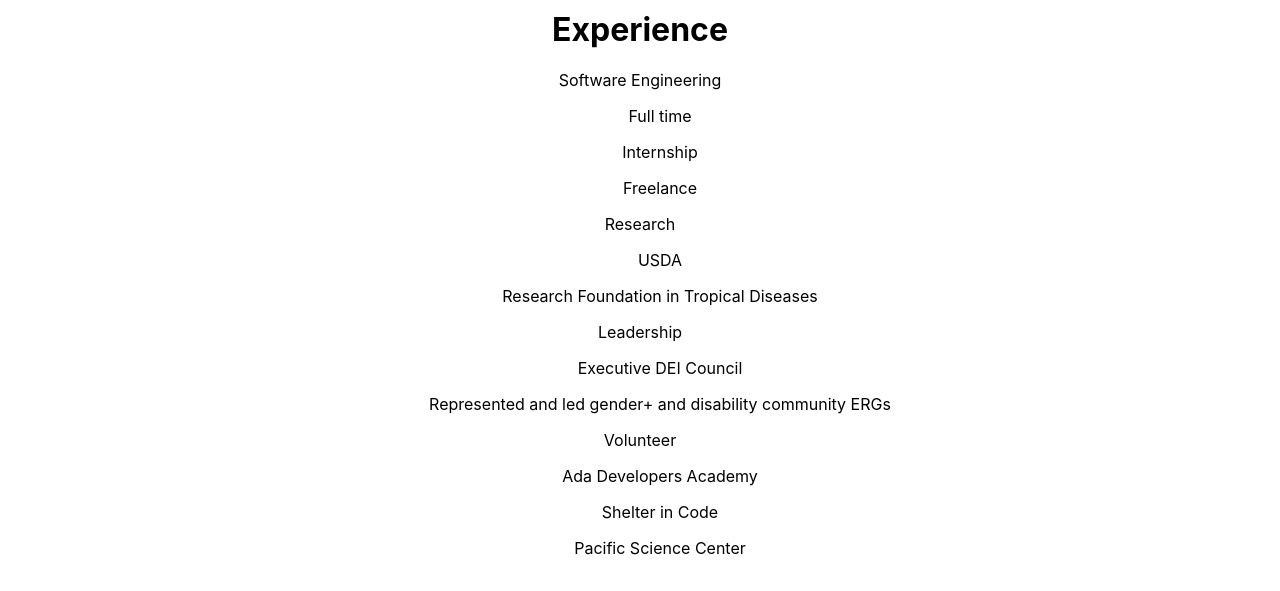
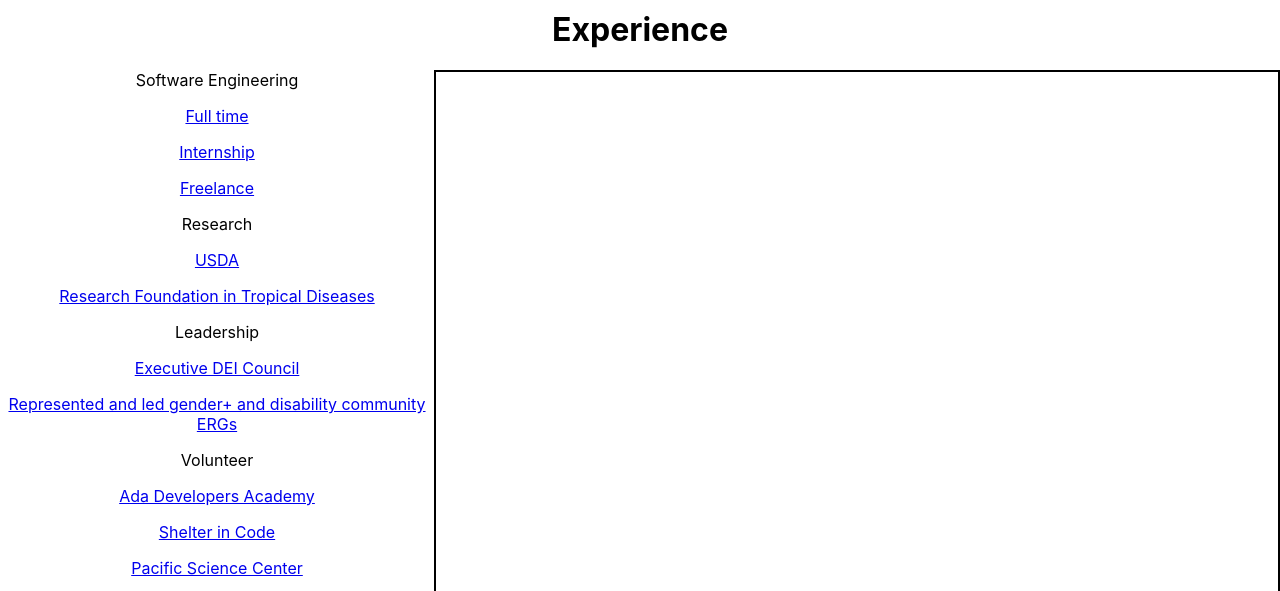
Before and after one commit to laneia/portfoliosite, a React (Create React App) app: page / in a window 1280 px wide. Shown: the part 654-1245 px from the top of the page. Built offline with nearby package versions, Linux system fonts and the light colour scheme.

Commit message:
refactoring experience

```diff
--- a/src/components/ExperienceCard.jsx
+++ b/src/components/ExperienceCard.jsx
@@ -6,8 +6,8 @@ const ExperienceCard = ({title, company, tenure, duties}) => {
             <p>{tenure}</p>
             <ul>
                 {
-                    duties.map(duty => (
-                        <li> {duty} </li>
+                    duties.map((duty, index) => (
+                        <li key={index}> {duty} </li>
                     ))
                 }
             </ul>
--- a/src/data.js
+++ b/src/data.js
@@ -1,4 +1,4 @@
-export const SoftwareExperienceData = [
+export const ExperienceData = [
     {
         id: 1,
         title: "Software Engineer",
@@ -34,11 +34,8 @@ export const SoftwareExperienceData = [
             "project things",
         ]
     },
-]
-
-export const ResearchExperienceData = [
     {
-        id: 1,
+        id: 4,
         title: "tech",
         company: "usda",
         tenure: "dates to dates",
@@ -51,7 +48,7 @@ export const ResearchExperienceData = [
         ]
     },
     {
-        id: 2,
+        id: 5,
         title: "Software Engineering Intern",
         company: "Outreach",
         tenure: "August 2019 - December 2019",
@@ -63,11 +60,8 @@ export const ResearchExperienceData = [
             "Worked directly with QA and PMs to ensure thorough unit testing, integration testing, and CircleCI end-to-end testing as well as careful continuous rollout via LaunchDarkly feature flags",
         ]
     },
-]
-
-export const LeadershipExperienceData = [
     {
-        id: 1,
+        id: 6,
         title: "tech",
         company: "usda",
         tenure: "dates to dates",
@@ -80,7 +74,7 @@ export const LeadershipExperienceData = [
         ]
     },
     {
-        id: 2,
+        id: 7,
         title: "Software Engineering Intern",
         company: "Outreach",
         tenure: "August 2019 - December 2019",
@@ -92,11 +86,8 @@ export const LeadershipExperienceData = [
             "Worked directly with QA and PMs to ensure thorough unit testing, integration testing, and CircleCI end-to-end testing as well as careful continuous rollout via LaunchDarkly feature flags",
         ]
     },
-]
-
-export const VolunteerExperienceData = [
     {
-        id: 1,
+        id: 8,
         title: "tech",
         company: "usda",
         tenure: "dates to dates",
@@ -109,7 +100,7 @@ export const VolunteerExperienceData = [
         ]
     },
     {
-        id: 2,
+        id: 9,
         title: "Software Engineering Intern",
         company: "Outreach",
         tenure: "August 2019 - December 2019",
@@ -121,4 +112,44 @@ export const VolunteerExperienceData = [
             "Worked directly with QA and PMs to ensure thorough unit testing, integration testing, and CircleCI end-to-end testing as well as careful continuous rollout via LaunchDarkly feature flags",
         ]
     },
+    {
+        id: 10,
+        title: "Software Engineering Intern",
+        company: "Outreach",
+        tenure: "August 2019 - December 2019",
+        duties: [
+            "Implemented user-specific time-zone functionality, one of the most requested features",
+            "Individual work and pair programming with mentor to take over ownership of all mailing-related code, a core service",
+            "sfd",
+            "Led and attended knowledge sharing sessions in engineering",
+            "Worked directly with QA and PMs to ensure thorough unit testing, integration testing, and CircleCI end-to-end testing as well as careful continuous rollout via LaunchDarkly feature flags",
+        ]
+    }
 ]
+
+export const ProjectData = [
+    {
+        id: 1,
+        title: "project 1",
+        photo: "https://i.imgur.com/8AxWz68m.png",
+        link: "https://github.com/Ada-C11/ride-share-rails/pull/10",
+        description: "blah blah",
+        technologies: "react and such"
+    },
+    {
+        id: 2,
+        title: "project 2",
+        photo: "https://i.imgur.com/8AxWz68m.png",
+        link: "https://laneia-media-ranker.herokuapp.com/",
+        description: "blah blah",
+        technologies: "react and such"
+    },
+    {
+        id: 3,
+        title: "project 3",
+        photo: "https://i.imgur.com/8AxWz68m.png",
+        link: "https://tricksy.herokuapp.com/",
+        description: "blah blah",
+        technologies: "react and such"
+    }
+]
--- a/src/pages/Experience.js
+++ b/src/pages/Experience.js
@@ -1,40 +1,47 @@
-import { Route, Switch } from "react-router-dom"
+import { Route, Routes, Link } from "react-router-dom"
 import ExperienceCard from '../components/ExperienceCard'
+import { ExperienceData } from '../data'
 
 const Experience = () => {
 
     return (
         <div>
             <h1>Experience</h1>
-            <div>
-                <div>
-                    <nav>
+            <div className='experience-container'>
+                <nav >
                     <div>
                         Software Engineering
-                            <ul>Full time</ul>
-                            <ul>Internship</ul>
-                            <ul>Freelance</ul>
+                        <Link to={`/experience/1`}><p>Full time</p></Link>
+                        <Link to={`/experience/2`}><p>Internship</p></Link>
+                        <Link to={`/experience/3`}><p>Freelance</p></Link>
                     </div>
                     <div>
                         Research
-                            <ul>USDA</ul>
-                            <ul>Research Foundation in Tropical Diseases</ul>
+                        <Link to={`/experience/4`}><p>USDA</p></Link>
+                        <Link to={`/experience/5`}><p>Research Foundation in Tropical Diseases</p></Link>
                     </div>
                     <div>
                         Leadership
-                            <ul>Executive DEI Council</ul>
-                            <ul>Represented and led gender+ and disability community ERGs</ul>
+                        <Link to={`/experience/6`}><p>Executive DEI Council</p></Link>
+                        <Link to={`/experience/7`}><p>Represented and led gender+ and disability community ERGs</p></Link>
                     </div>
                     <div>
                         Volunteer
-                            <ul>Ada Developers Academy</ul>
-                            <ul>Shelter in Code</ul>
-                            <ul>Pacific Science Center</ul>
+                        <Link to={`/experience/8`}><p>Ada Developers Academy</p></Link>
+                        <Link to={`/experience/9`}><p>Shelter in Code</p></Link>
+                        <Link to={`/experience/10`}><p>Pacific Science Center</p></Link>
                     </div>
                 </nav>
-                </div>
-                <div>
 
+                <div className='exp-cards-container'>
+                    <Routes>
+                        {
+                            ExperienceData && ExperienceData.map(job => (
+                                <Route key={job.id} path={`/experience/${job.id}`} element={<ExperienceCard title={job.title} company={job.company} tenure={job.tenure} duties={job.duties}/>}/>
+                            ))
+                        }
+
+                    </Routes>
                 </div>
             </div>
         </div>
--- a/src/styles/App.css
+++ b/src/styles/App.css
@@ -2,6 +2,15 @@
   text-align: center;
 }
 
+.experience-container {
+  display: flex;
+  flex-direction: row;
+}
+
+.exp-cards-container {
+  border: 2px solid black;
+  width: 70%;
+}
 
 /* @keyframes {
   from {
```
Also changed, not shown: src/pages/Projects.js (+10 -0 lines). Lines whose indentation alone changed are shown as unchanged.
